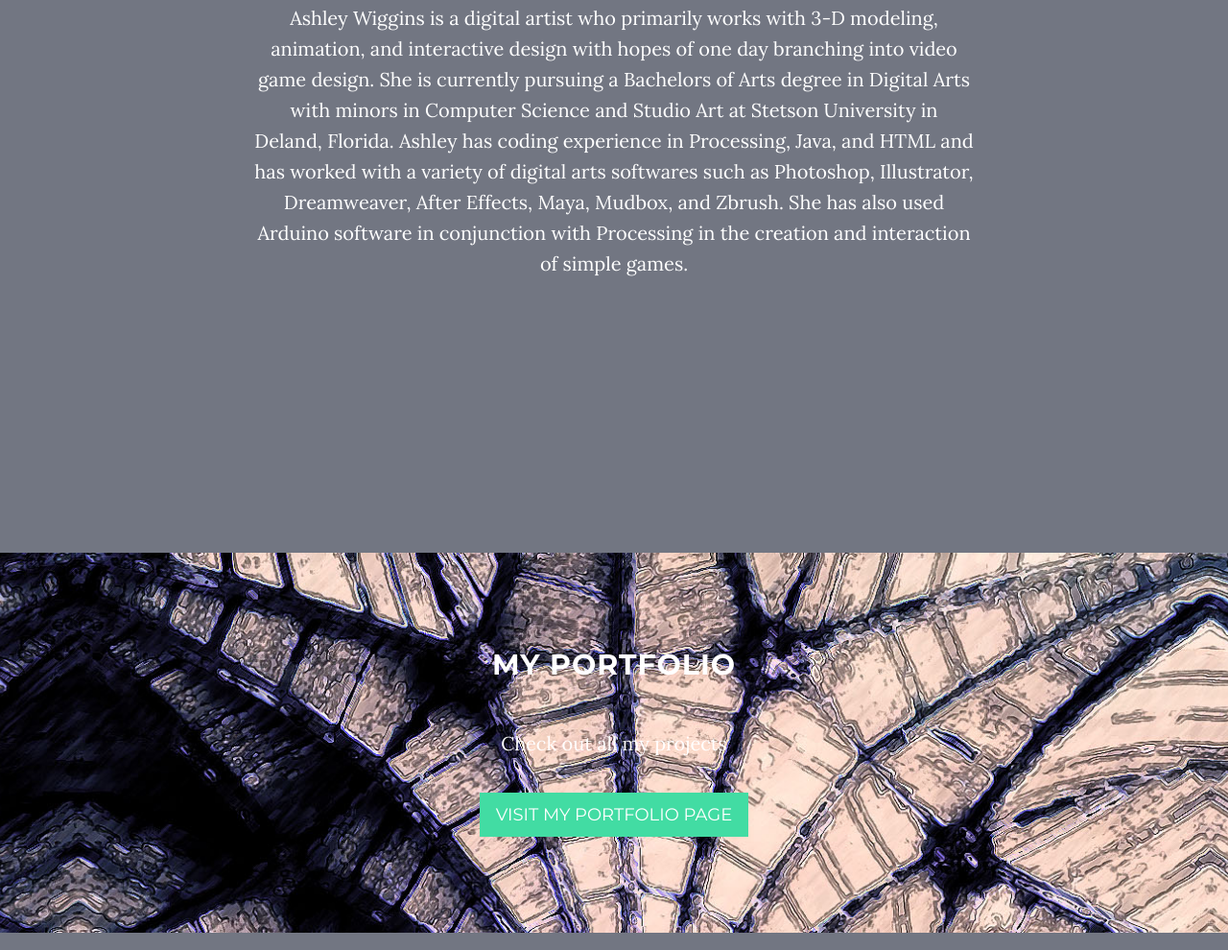
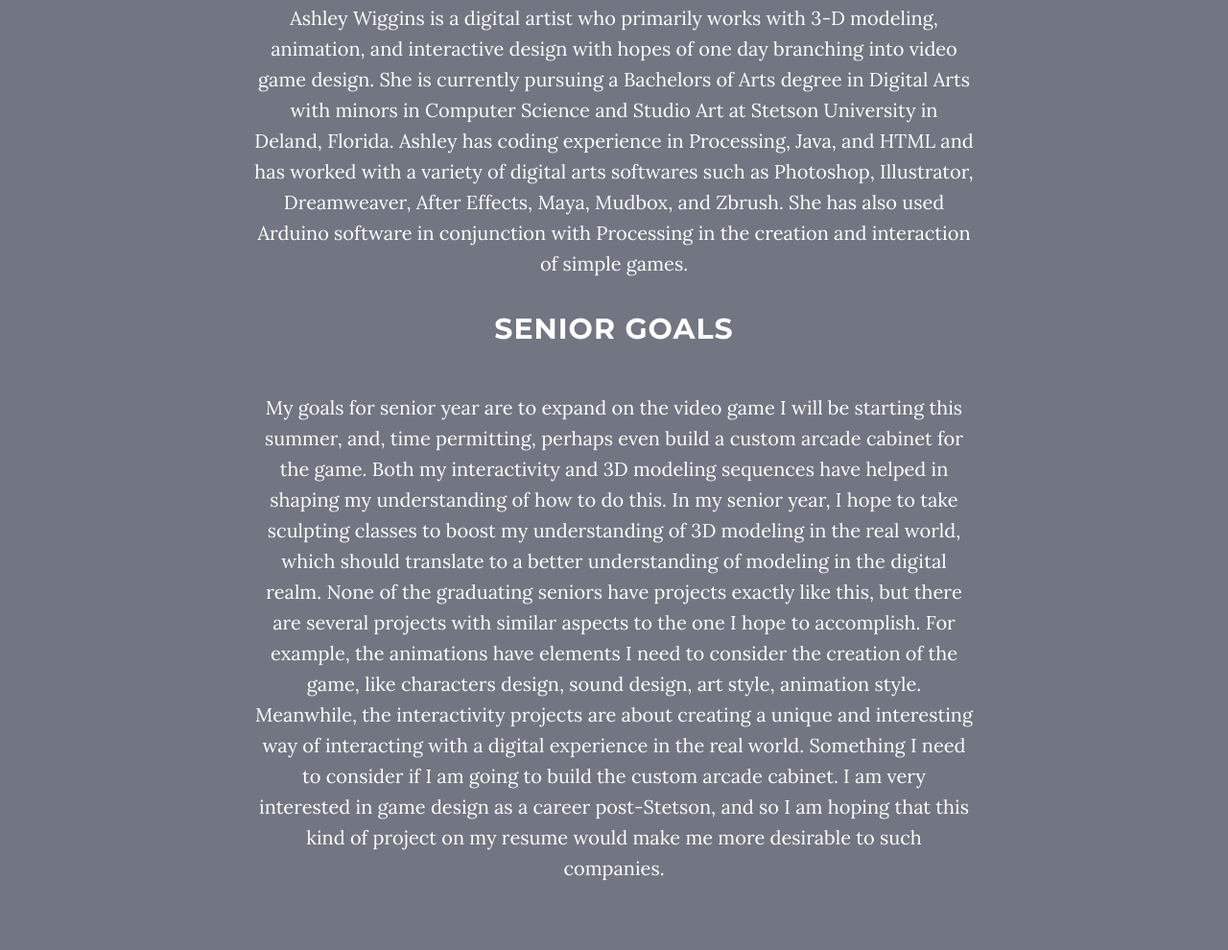
Before and after one commit to AshleyNWiggins/AshleyNWiggins.github.io, a website: page index.html in a window 1280 px wide. Shown: the part 1130-2120 px from the top of the page at 96% size. Drawn offline with nearby package versions, Linux system fonts and the light colour scheme; some packages are replaced by stand-ins of ours.

Commit message:
Senior goals

```diff
--- a/index.html
+++ b/index.html
@@ -41,7 +41,7 @@
                     Menu <i class="fa fa-bars"></i>
                 </button>
                 <a class="navbar-brand page-scroll" href="#page-top">
-                     <span><img src="img/logo.png" width="35"></span>
+
                 </a>
             </div>
 
@@ -87,6 +87,10 @@
             <div class="col-lg-8 col-lg-offset-2">
                 <h2>About Ashley</h2>
                 <p>Ashley Wiggins is a digital artist who primarily works with 3-D modeling, animation, and interactive design with hopes of one day branching into video game design. She is currently pursuing a Bachelors of Arts degree in Digital Arts with minors in Computer Science and Studio Art at Stetson University in Deland, Florida. Ashley has coding experience in Processing, Java, and HTML and has worked with a variety of digital arts softwares such as Photoshop, Illustrator, Dreamweaver, After Effects, Maya, Mudbox, and Zbrush. She has also used Arduino software in conjunction with Processing in the creation and interaction of simple games. </p>
+            	<h2>Senior Goals</h2>
+            	<p>My goals for senior year are to expand on the video game I will be starting this summer, and, time permitting, perhaps even build a custom arcade cabinet for the game. Both my interactivity and 3D modeling sequences have helped in shaping my understanding of how to do this. In my senior year, I hope to take sculpting classes to boost my understanding of 3D modeling in the real world, which should translate to a better understanding of modeling in the digital realm. None of the graduating seniors have projects exactly like this, but there are several projects with similar aspects to the one I hope to accomplish. For example, the animations have elements I need to consider the creation of the game, like characters design, sound design, art style, animation style. Meanwhile, the interactivity projects are about creating a unique and interesting way of interacting with a digital experience in the real world. Something I need to consider if I am going to build the custom arcade cabinet. I am very interested in game design as a career post-Stetson, and so I am hoping that this kind of project on my resume would make me more desirable to such companies.
+            	</p>
+
             </div>
         </div>
     </section>
```
